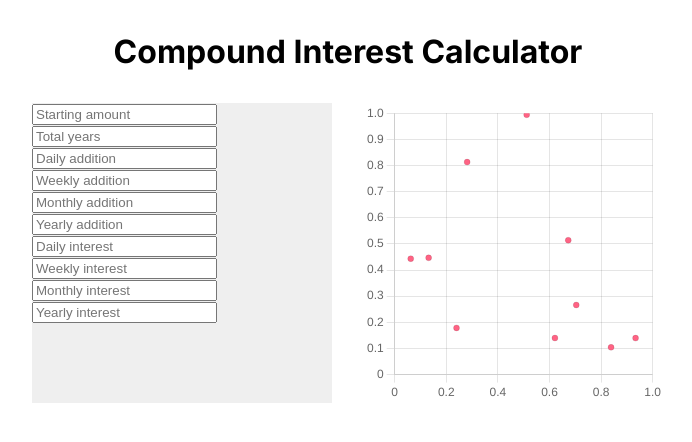
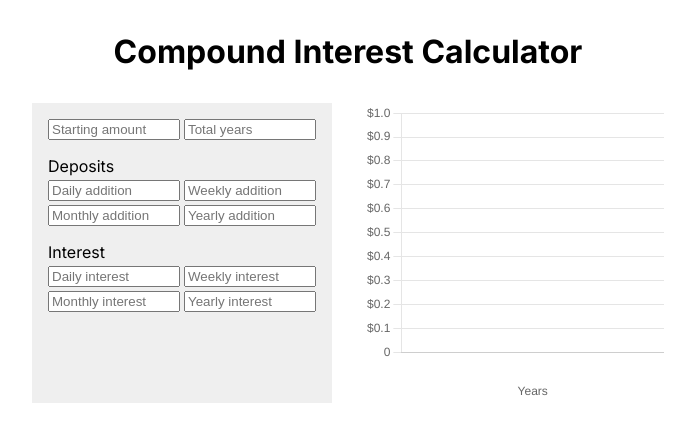
Before and after one commit to csaye/compound-calculator, a Next.js app: page / in a window 1280 px wide. Shown: the top 442 px of the page, without its empty margins (292-984 px from the left). Built offline with nearby package versions, Linux system fonts and the light colour scheme.

Commit message:
Implement interest calculation

```diff
--- a/app/page.module.scss
+++ b/app/page.module.scss
@@ -9,11 +9,30 @@
     align-items: center;
     justify-content: center;
     gap: 32px;
+    flex-wrap: wrap;
 
     > .form {
       background: #efefef;
       width: 300px;
       height: 300px;
+      padding: 16px;
+      display: flex;
+      flex-direction: column;
+
+      > p {
+        margin-bottom: 4px;
+        margin-top: 16px;
+      }
+
+      > div {
+        display: flex;
+        gap: 4px;
+        flex-wrap: wrap;
+
+        > input {
+          width: calc(50% - 2px);
+        }
+      }
     }
 
     > .plot {
--- a/app/page.tsx
+++ b/app/page.tsx
@@ -34,10 +34,7 @@ export default function Index() {
               datasets: [
                 {
                   label: 'Test data',
-                  data: Array.from({ length: 10 }).map(() => ({
-                    x: Math.random(),
-                    y: Math.random(),
-                  })),
+                  data: getData(),
                   backgroundColor: 'rgba(255, 99, 132, 1)',
                   animation: false,
                 },
@@ -46,12 +43,18 @@ export default function Index() {
             options={{
               scales: {
                 x: {
+                  title: {
+                    display: true,
+                    text: 'Years',
+                  },
                   min: 0,
-                  max: 1,
+                  max: totalYears ?? 0,
                 },
                 y: {
                   min: 0,
-                  max: 1,
+                  ticks: {
+                    format: { style: 'currency', currency: 'USD' },
+                  },
                 },
               },
             }}
@@ -60,6 +63,38 @@ export default function Index() {
       </div>
     </div>
   )
+
+  function getData() {
+    if (totalYears === null || startingAmount === null) return
+
+    let x = 0
+    let y = startingAmount
+    const data = [{ x: 0, y }]
+
+    for (let day = 1; day <= totalYears * 365; day++) {
+      x = day / 365
+      if (dailyInterest) y *= 1 + dailyInterest
+      if (dailyAddition) y += dailyAddition
+
+      if (day % 7 === 0) {
+        if (weeklyInterest) y *= 1 + weeklyInterest
+        if (weeklyAddition) y += weeklyAddition
+      }
+
+      if (day % 30 === 0) {
+        if (monthlyInterest) y *= 1 + monthlyInterest
+        if (monthlyAddition) y += monthlyAddition
+        data.push({ x, y })
+      }
+
+      if (day % 365 === 0) {
+        if (yearlyInterest) y *= 1 + yearlyInterest
+        if (yearlyAddition) y += yearlyAddition
+      }
+    }
+
+    return data
+  }
 
   function renderForm() {
     return (
@@ -70,8 +105,13 @@ export default function Index() {
             placeholder='Starting amount'
             onChange={setStartingAmount}
           />
-          <NumberInput placeholder='Total years' onChange={setTotalYears} />
+          <NumberInput
+            max={100}
+            placeholder='Total years'
+            onChange={setTotalYears}
+          />
         </div>
+        <p>Deposits</p>
         <div>
           <NumberInput
             format='money'
@@ -94,6 +134,7 @@ export default function Index() {
             onChange={setYearlyAddition}
           />
         </div>
+        <p>Interest</p>
         <div>
           <NumberInput
             format='percent'
--- a/components/NumberInput.tsx
+++ b/components/NumberInput.tsx
@@ -2,11 +2,17 @@ import { DetailedHTMLProps, InputHTMLAttributes, useState } from 'react'
 
 type Props = {
   format?: 'money' | 'percent'
+  max?: number
   onChange: (value: number | null) => void
   placeholder?: string
 }
 
-export function NumberInput({ format, onChange, placeholder }: Props) {
+export function NumberInput({
+  format,
+  max = format === 'percent' ? 100 : 1_000_000_000,
+  onChange,
+  placeholder,
+}: Props) {
   const [rawString, setRawString] = useState('')
 
   return (
@@ -22,10 +28,10 @@ export function NumberInput({ format, onChange, placeholder }: Props) {
     // ignore trailing % if deleting from end
     if (rawString.endsWith('%') && !rawInput.includes('%')) {
       sanitizedInput = sanitizedInput.slice(0, -1)
-      console.log(sanitizedInput)
     }
 
-    const num = Number(sanitizedInput)
+    let num = Number(sanitizedInput)
+    if (max && num > max) num = max
 
     if (!sanitizedInput || isNaN(num)) {
       if (rawString) {
```
